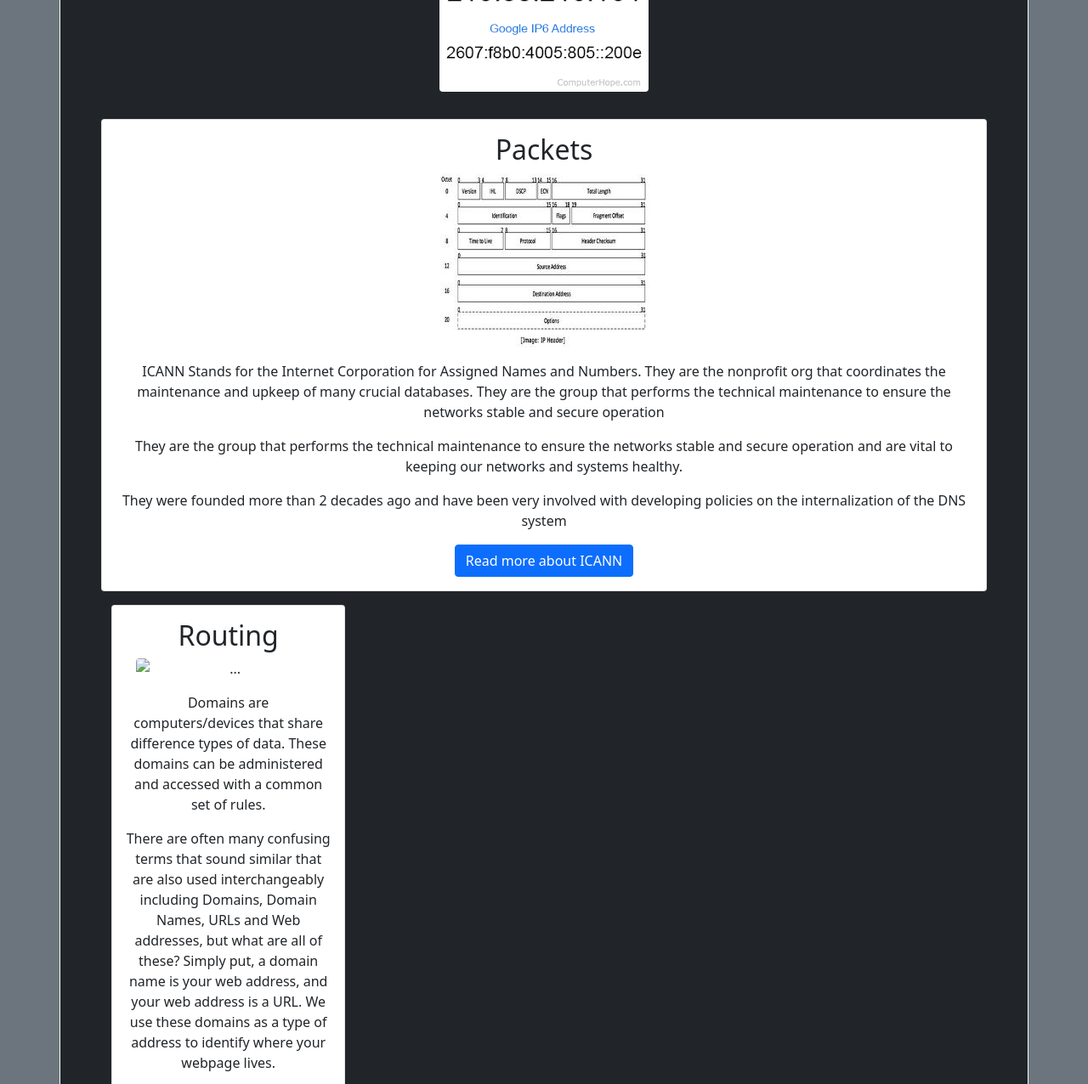
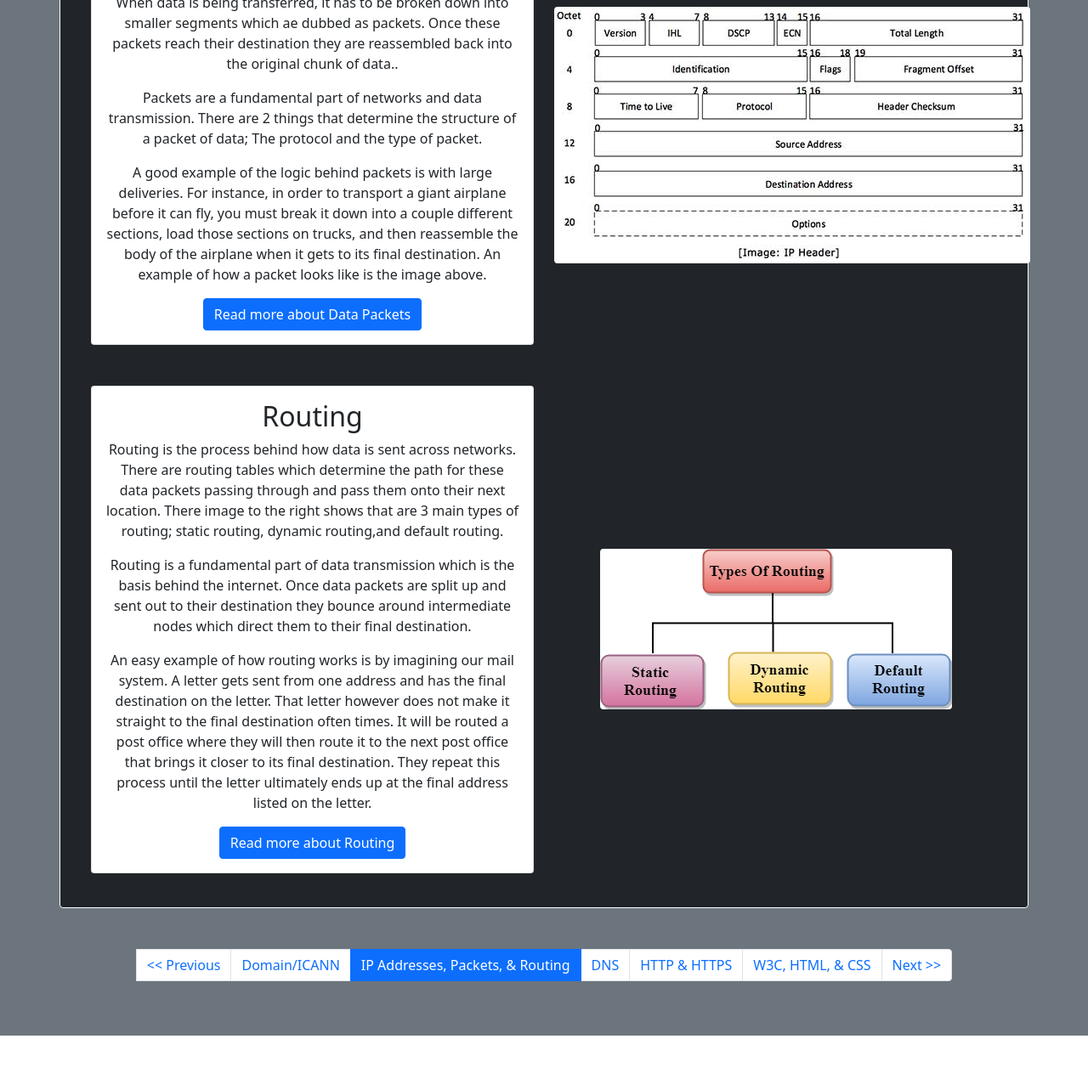
Before and after one commit to vp373/How-the-Internet-Works, a plain HTML site: page docs/ip.html in a window 1280 px wide. Shown: the part 736-2012 px from the top of the page at 85% size. Drawn offline with nearby package versions, Linux system fonts and the light colour scheme.

Commit message:
Feature: Created new layout with cards for these topics

```diff
--- a/docs/ip.html
+++ b/docs/ip.html
@@ -1,17 +1,26 @@
-<!doctype html>
+<!DOCTYPE html>
 <html lang="en">
   <head>
     <!-- Required meta tags -->
-    <meta charset="utf-8">
-    <meta name="viewport" content="width=device-width, initial-scale=1">
+    <meta charset="utf-8" />
+    <meta name="viewport" content="width=device-width, initial-scale=1" />
 
     <!-- Bootstrap CSS -->
-    <link href="https://cdn.jsdelivr.net/npm/bootstrap@5.0.0-beta1/dist/css/bootstrap.min.css" rel="stylesheet" integrity="sha384-giJF6kkoqNQ00vy+HMDP7azOuL0xtbfIcaT9wjKHr8RbDVddVHyTfAAsrekwKmP1" crossorigin="anonymous">
-    <link href="css/main.css" rel="stylesheet">
+    <link
+      href="https://cdn.jsdelivr.net/npm/bootstrap@5.0.0-beta1/dist/css/bootstrap.min.css"
+      rel="stylesheet"
+      integrity="sha384-giJF6kkoqNQ00vy+HMDP7azOuL0xtbfIcaT9wjKHr8RbDVddVHyTfAAsrekwKmP1"
+      crossorigin="anonymous"
+    />
+    <link href="css/main.css" rel="stylesheet" />
     <!-- Optional JavaScript; choose one of the two! -->
 
     <!-- Option 1: Bootstrap Bundle with Popper -->
-        <script src="https://cdn.jsdelivr.net/npm/bootstrap@5.0.0-beta1/dist/js/bootstrap.bundle.min.js" integrity="sha384-ygbV9kiqUc6oa4msXn9868pTtWMgiQaeYH7/t7LECLbyPA2x65Kgf80OJFdroafW" crossorigin="anonymous"></script>
+    <script
+      src="https://cdn.jsdelivr.net/npm/bootstrap@5.0.0-beta1/dist/js/bootstrap.bundle.min.js"
+      integrity="sha384-ygbV9kiqUc6oa4msXn9868pTtWMgiQaeYH7/t7LECLbyPA2x65Kgf80OJFdroafW"
+      crossorigin="anonymous"
+    ></script>
 
     <!-- Option 2: Separate Popper and Bootstrap JS -->
     <!--
@@ -19,36 +28,70 @@
         <script src="https://cdn.jsdelivr.net/npm/bootstrap@5.0.0-beta1/dist/js/bootstrap.min.js" integrity="sha384-pQQkAEnwaBkjpqZ8RU1fF1AKtTcHJwFl3pblpTlHXybJjHpMYo79HY3hIi4NKxyj" crossorigin="anonymous"></script>
         -->
 
-    <title>Domain/ICANN</title>
-
+    <title>Data Transmission</title>
   </head>
 
-  <header class ="bg-light">
+  <body>
+    <header class="bg-light">
       <div class="container">
         <nav class="navbar navbar-expand-lg navbar-light bg-light">
           <a class="navbar-brand" href="#">How the Internet Works </a>
           <div class="container-fluid">
-                <button class="navbar-toggler" type="button" data-bs-toggle="collapse" data-bs-target="#navbarNavDropdown" aria-controls="navbarNavDropdown" aria-expanded="false" aria-label="Toggle navigation">
+            <button
+              class="navbar-toggler"
+              type="button"
+              data-bs-toggle="collapse"
+              data-bs-target="#navbarNavDropdown"
+              aria-controls="navbarNavDropdown"
+              aria-expanded="false"
+              aria-label="Toggle navigation"
+            >
               <span class="navbar-toggler-icon"></span>
             </button>
             <div class="collapse navbar-collapse" id="navbarNavDropdown">
               <ul class="navbar-nav">
                 <li class="nav-item">
-                      <a class="nav-link" aria-current="page" href="index.html">Home</a>
+                  <a class="nav-link" aria-current="page" href="index.html"
+                    >Home</a
+                  >
                 </li>
                 <li class="nav-item">
                   <a class="nav-link" href="about.html">About This Project</a>
                 </li>
                 <li class="nav-item dropdown active">
-                      <a class="nav-link dropdown-toggle" href="#" id="navbarDropdownMenuLink" role="button" data-bs-toggle="dropdown" aria-expanded="false">
+                  <a
+                    class="nav-link dropdown-toggle"
+                    href="#"
+                    id="navbarDropdownMenuLink"
+                    role="button"
+                    data-bs-toggle="dropdown"
+                    aria-expanded="false"
+                  >
                     Learn More
                   </a>
-                      <ul class="dropdown-menu" aria-labelledby="navbarDropdownMenuLink">
-                        <li><a class="dropdown-item" href="domain.html">Domain/ICANN</a></li>
-                        <li><a class="dropdown-item" href="ip.html">IP Addresses, Packets, and Routing</a></li>
+                  <ul
+                    class="dropdown-menu"
+                    aria-labelledby="navbarDropdownMenuLink"
+                  >
+                    <li>
+                      <a class="dropdown-item" href="domain.html"
+                        >Domain/ICANN</a
+                      >
+                    </li>
+                    <li>
+                      <a class="dropdown-item" href="ip.html"
+                        >IP Addresses, Packets, and Routing</a
+                      >
+                    </li>
                     <li><a class="dropdown-item" href="dns.html">DNS</a></li>
-                        <li><a class="dropdown-item" href="http.html">HTTP & HTTPS</a></li>
-                        <li><a class="dropdown-item" href="w3c.html">W3C, HTML, & CSS</a></li>
+                    <li>
+                      <a class="dropdown-item" href="http.html">HTTP & HTTPS</a>
+                    </li>
+                    <li>
+                      <a class="dropdown-item" href="w3c.html"
+                        >W3C, HTML, & CSS</a
+                      >
+                    </li>
                   </ul>
                 </li>
               </ul>
@@ -56,69 +99,166 @@
           </div>
         </nav>
       </div>
-
     </header>
 
+    <div class="main-container">
       <div class="py-3 mb-5 bg-secondary text-blue">
-          <div class="container-lg py-3 bg-dark border border-white rounded text-center">
-            <div class="row class col-6 px-5">
+        <div
+          class="container-lg py-3 bg-dark border border-white rounded text-center"
+        >
+          <div class="row p-4 align-items-center">
+            <div class="col">
               <div class="card">
                 <div class="card-body">
                   <h2 class="card-title">IP Addresses</h2>
-                    <p class="card-text">An IP Address is a numerical identifier that is assigned to all devices that are connected to a network. IP stands for internet protocol- you can think of the IP address as the address of your device. IPv4 is a 32 bit number, however, due to the rapid expansion of the internet there are limited addresses left. For this reason, we have been transitioning to IPv6 which is a 128 bit number and allows for many more addresses.   </p>
-                    <p class="card-text">IP Addresses are crucial to how the internet functions. When servers look for addresses to send data packets to, the IP address is what distinguishes your device and ensures delivery to the right place. </p>
-                    <p class="card-text">An example of an IP Address is show in the image above. This shows you the difference between the IPv4 and the IPv6 addresses for the same site.</p>
-                      <a href="https://www.youtube.com/watch?v=TqdEvlvbmt4" class="btn btn-primary">Learn more about domains</a>
+                  <p class="card-text">
+                    An IP Address is a numerical identifier that is assigned to
+                    all devices that are connected to a network. IP stands for
+                    internet protocol- you can think of the IP address as the
+                    address of your device. IPv4 is a 32 bit number, however,
+                    due to the rapid expansion of the internet there are limited
+                    addresses left. For this reason, we have been transitioning
+                    to IPv6 which is a 128 bit number and allows for many more
+                    addresses.
+                  </p>
+                  <p class="card-text">
+                    IP Addresses are crucial to how the internet functions. When
+                    servers look for addresses to send data packets to, the IP
+                    address is what distinguishes your device and ensures
+                    delivery to the right place.
+                  </p>
+                  <p class="card-text">
+                    An example of an IP Address is show in the image to the right. This
+                    shows you the difference between the IPv4 and the IPv6
+                    addresses for the same site.
+                  </p>
+                  <a href="https://en.wikipedia.org/wiki/IP_address" class="btn btn-primary">Learn more about IP Addresses</a>
+
                 </div>
               </div>
             </div>
-                <div class="container mb-6">
-                    <img src="images/ipadd.png" class="rounded mx-auto d-block mb-3" alt="...">
-
+            <div class="col">
+              <div class="container-auto">
+                <img
+                  src="images/ipadd2.png"
+                  class="rounded mx-auto d-block mb-3"
+                  alt="..."
+                />
+              </div>
+            </div>
           </div>
 
-            <div class="row py-3">
-              <div class="col px-5">
+          <div class="row p-4 align-items-center">
+            <div class="col">
               <div class="card">
                 <div class="card-body">
                   <h2 class="card-title">Packets</h2>
-                      <div class="container-auto mb-6">
-                        <img src="images/packet4.jpg" class="rounded mx-auto d-block mb-3" alt="...">
-                      </div>
-                    <p class="card-text">ICANN Stands for the Internet Corporation for Assigned Names and Numbers. They are the nonprofit org that coordinates the maintenance and upkeep of many crucial databases. They are the group that performs the technical maintenance to ensure the networks stable and secure operation </p>
-                    <p class="card-text">They are the group that performs the technical maintenance to ensure the networks stable and secure operation and are vital to keeping our networks and systems healthy. </p>
-                    <p class="card-text">They were founded more than 2 decades ago and have been very involved with developing policies on the internalization of the DNS system </p>
-                      <a href="https://en.wikipedia.org/wiki/ICANN" class="btn btn-primary">Read more about ICANN</a>
+                  <p class="card-text">
+                    When data is being transferred, it has to be broken down into
+                    smaller segments which ae dubbed as packets. Once these packets
+                    reach their destination they are reassembled back into the original
+                    chunk of data..
+                  </p>
+                  <p class="card-text">
+                    Packets are a fundamental part of networks and data transmission.
+                    There are 2 things that determine the structure of a packet of data;
+                    The protocol and the type of packet.
+                  </p>
+                  <p class="card-text">
+                    A good example of the logic behind packets is with large deliveries.
+                    For instance, in order to transport a giant airplane before it can fly,
+                    you must break it down into a couple different sections, load those
+                    sections on trucks, and then reassemble the body of the airplane when it
+                    gets to its final destination. An example of how a packet looks like is
+                    the image above.
+                  </p>
+                  <a href="https://computersciencewiki.org/index.php/Data_packet" class="btn btn-primary">Read more about Data Packets</a>
+
                 </div>
               </div>
             </div>
-            </div>
-              <div class="col-sm-4 px-5">
-                <div class="card">
-                  <div class="card-body">
-                    <h2 class="card-title">Routing</h2>
-                      <div class="container mb-6">
-                        <img src="" class="rounded mx-auto d-block mb-3" alt="...">
-                      </div>
-                    <p class="card-text">Domains are computers/devices that share difference types of data. These domains can be administered and accessed with a common set of rules.  </p>
-                    <p class="card-text">There are often many confusing terms that sound similar that are also used interchangeably including Domains, Domain Names, URLs and Web addresses, but what are all of these? Simply put, a domain name is your web address, and your web address is a URL. We use these domains as a type of address to identify where your webpage lives. </p>
-                    <p class="card-text">An example of a domain would be www.google.com or www.github.com. These URL's point to a certain web address which is stored in a server. This is more practical than remembering the long numerical IP address for your website. </p>
-
-                      <a href="https://www.youtube.com/watch?v=TqdEvlvbmt4" class="btn btn-primary">Learn more about domains</a>
-                  </div>
+            <div class="col-6">
+              <div class="container-auto">
+                <img
+                  src="images/packet3.jpg"
+                  class="rounded mx-auto d-block mb-3"
+                  alt="..."
+                />
               </div>
             </div>
           </div>
 
 
+          <div class="row p-4 align-items-center">
+            <div class="col">
+              <div class="card">
+                <div class="card-body">
+                  <h2 class="card-title">Routing</h2>
+                  <p class="card-text">
+                    Routing is the process behind how data is sent across networks.
+                    There are routing tables which determine the path for these data
+                    packets passing through and pass them onto their next location.
+                    There image to the right shows that are 3 main types of routing;
+                    static routing, dynamic routing,and default routing.
+                  </p>
+                  <p class="card-text">
+                    Routing is a fundamental part of data transmission which is the
+                    basis behind the internet. Once data packets are split up and
+                    sent out to their destination they bounce around intermediate
+                    nodes which direct them to their final destination.
+                  </p>
+                  <p class="card-text">
+                    An easy example of how routing works is by imagining our mail
+                    system. A letter gets sent from one address and has the final
+                    destination on the letter. That letter however does not make it
+                    straight to the final destination often times. It will be routed
+                    a post office where they will then route it to the next post office
+                    that brings it closer to its final destination. They repeat this
+                    process until the letter ultimately ends up at the final address
+                    listed on the letter.
+                  </p>
+                  <a href="https://en.wikipedia.org/wiki/Routing" class="btn btn-primary">Read more about Routing</a>
+
+                </div>
+              </div>
+            </div>
+            <div class="col-6">
+              <div class="container-auto">
+                <img
+                  src="images/routing.png"
+                  class="rounded mx-auto"
+                  alt="..."
+                />
+              </div>
+            </div>
+          </div>
+        </div>
         <nav aria-label="Page navigation">
           <ul class="pagination my-5 justify-content-center">
-                <a class="page-link" href="domain.html" tabindex="-1" aria-disabled="false"><< Previous</a>
-                <li class="page-item"><a class="page-link" href="domain.html">Domain/ICANN</a></li>
-                <li class="page-item active"><a class="page-link" href="ip.html">IP Addresses, Packets, & Routing</a></li>
-                <li class="page-item"><a class="page-link" href="dns.html">DNS</a></li>
-                <li class="page-item"><a class="page-link" href="http.html">HTTP & HTTPS</a></li>
-                <li class="page-item"><a class="page-link" href="w3c.html">W3C, HTML, & CSS</a></li>
+            <a
+              class="page-link"
+              href="domain.html"
+              tabindex="-1"
+              aria-disabled="false"
+              ><< Previous</a
+            >
+            <li class="page-item">
+              <a class="page-link" href="domain.html">Domain/ICANN</a>
+            </li>
+            <li class="page-item active">
+              <a class="page-link" href="ip.html"
+                >IP Addresses, Packets, & Routing</a
+              >
+            </li>
+            <li class="page-item">
+              <a class="page-link" href="dns.html">DNS</a>
+            </li>
+            <li class="page-item">
+              <a class="page-link" href="http.html">HTTP & HTTPS</a>
+            </li>
+            <li class="page-item">
+              <a class="page-link" href="w3c.html">W3C, HTML, & CSS</a>
+            </li>
             <li class="page-item">
               <a class="page-link" href="dns.html">Next >></a>
             </li>
```
Also changed, not shown: docs/images/data_packets.png (added), docs/images/data_packets2.png (added), docs/images/ipadd2.png (added), docs/images/ipadd3.png (added), docs/images/ipadd4.png (added), docs/images/routing.png (added). Lines whose indentation alone changed are shown as unchanged.
